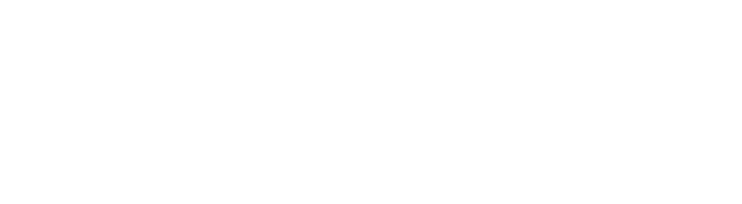
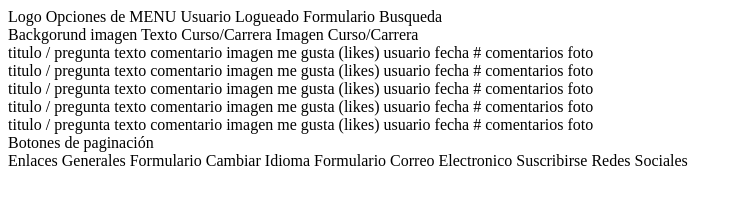
Before and after one commit to yavemu/desafios_web_online, a plain HTML site: page index.html in a window 1280 px wide. Shown: the whole page, without its empty margins (0-742 px from the left). Drawn offline with Linux system fonts and the light colour scheme.

Commit message:
Identificando divisiones del blog para realizar el desafio

```diff
--- a/index.html
+++ b/index.html
@@ -5,6 +5,75 @@
 	<title>Desafios Desarrollo Web Online - Platzi</title>
 </head>
 <body>
+	<div class="contenedor">
+		<section class="menu"> <!-- Menu -->
+			Logo
+			Opciones de MENU
+			Usuario Logueado
+			Formulario Busqueda
+		</section>
+		<header class="header"> <!-- Header -->
+			Backgorund imagen
+			Texto Curso/Carrera
+			Imagen Curso/Carrera
+		</header>
+		<section class="contenido"> <!-- Contenido -->
+			<article class="comentario">
+				titulo / pregunta
+				texto comentario
+				imagen me gusta (likes)
+				usuario
+				fecha
+				# comentarios
+				foto
+			</article>
+			<article class="comentario">
+				titulo / pregunta
+				texto comentario
+				imagen me gusta (likes)
+				usuario
+				fecha
+				# comentarios
+				foto
+			</article>
+			<article class="comentario">
+				titulo / pregunta
+				texto comentario
+				imagen me gusta (likes)
+				usuario
+				fecha
+				# comentarios
+				foto
+			</article>
+			<article class="comentario">
+				titulo / pregunta
+				texto comentario
+				imagen me gusta (likes)
+				usuario
+				fecha
+				# comentarios
+				foto
+			</article>
+			<article class="comentario">
+				titulo / pregunta
+				texto comentario
+				imagen me gusta (likes)
+				usuario
+				fecha
+				# comentarios
+				foto
+			</article>
 
+			<article class="paginacion">
+				Botones de paginación
+			</article>
+		</section>
+		<footer> <!-- Footer -->
+			Enlaces Generales
+			Formulario Cambiar Idioma
+			Formulario Correo Electronico Suscribirse
+			Redes Sociales
+		</footer>
+	</div>
 </body>
 </html>
```
